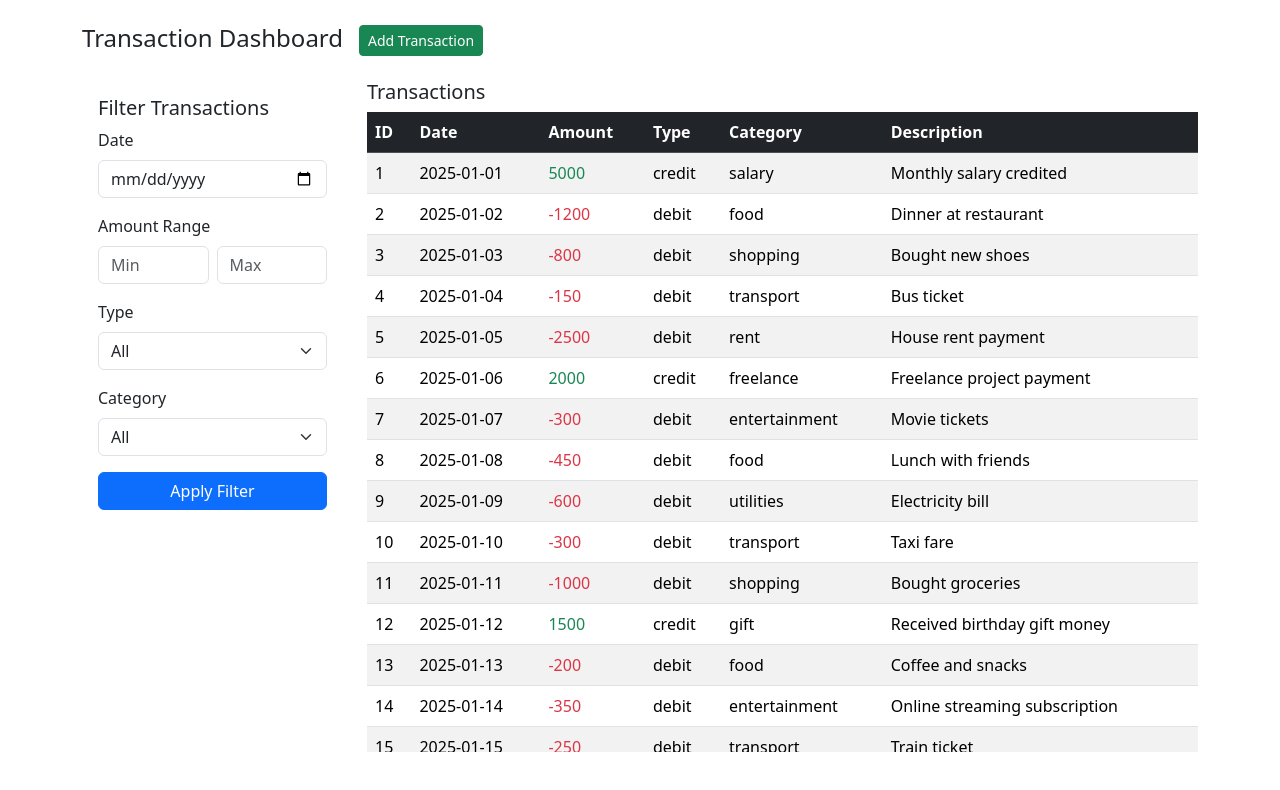
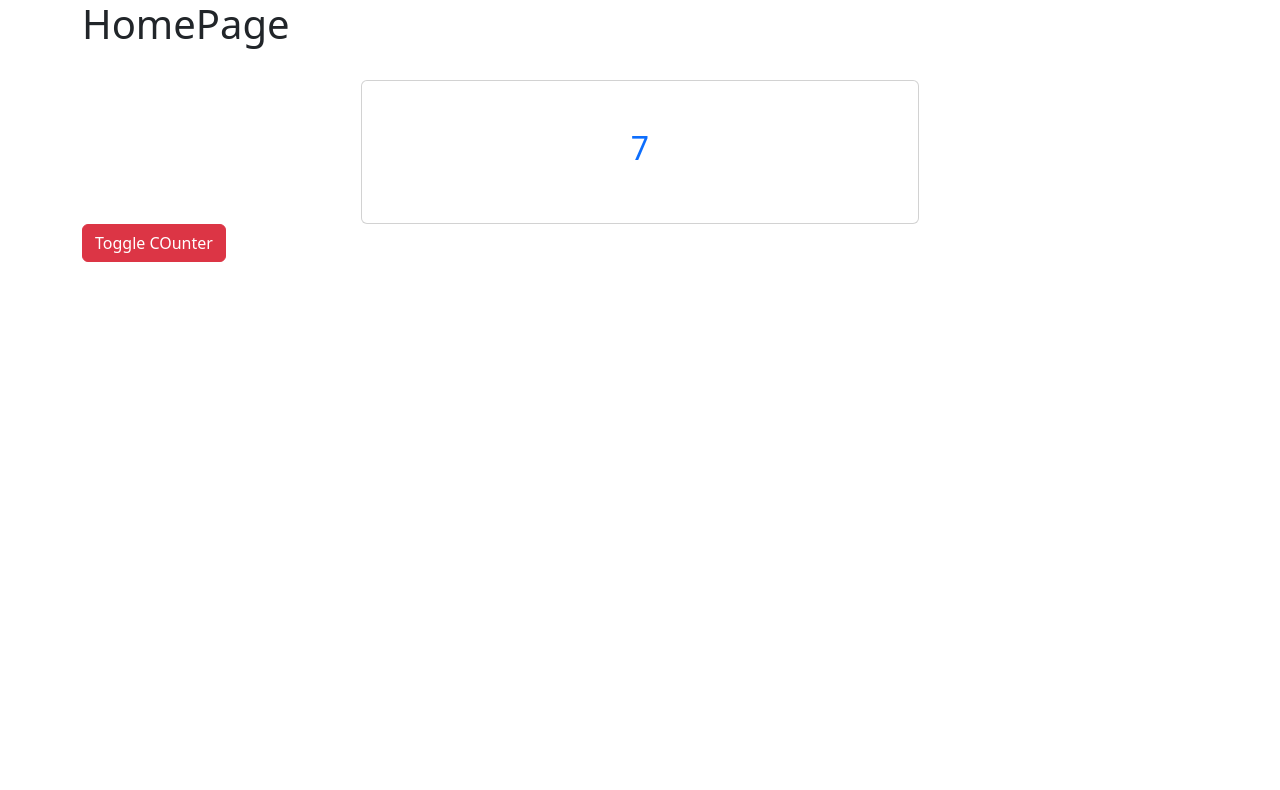
Before and after one commit to dineshk033/tvs-practise, a React (Vite) app: page / in a window 1280 px wide. Shown: the top 790 px of the page. Built offline with nearby package versions, Linux system fonts and the light colour scheme.

Commit message:
23082025 uncontrolled forms

```diff
--- a/src/App.jsx
+++ b/src/App.jsx
@@ -6,6 +6,27 @@ import { TransactionTable } from "./components/transaction-table";
 import { transactions } from "./mock/transaction";
 
 function App() {
+  const [filteredTxn, setFlteredTxn] = useState(transactions);
+
+  const handleSearch = (id) => {
+    const temp = transactions.filter((item) => item.id == id);
+    setFlteredTxn(temp);
+  };
+
+  const handleFilter = (arg) => {
+    if (arg) {
+      const { category, type } = arg;
+      // if(category )
+      const temp = transactions.filter(
+        (item) =>
+          (category == "" || item.category === category) &&
+          (!type || item.type === type)
+      );
+      setFlteredTxn(temp);
+    } else {
+      setFlteredTxn(transactions);
+    }
+  };
   return (
     <div className="container mt-4">
       <div className="row">
@@ -22,12 +43,15 @@ function App() {
         </h4>
         {/* Filter Section - 3 columns */}
         <div className="col-md-3">
-          <FilterPanel />
+          <FilterPanel handleFilter={handleFilter} />
         </div>
 
         {/* Table Section - 9 columns */}
         <div className="col-md-9">
-          <TransactionTable transactions={transactions} />
+          <TransactionTable
+            transactions={filteredTxn}
+            handleSearch={handleSearch}
+          />
         </div>
       </div>
       <TransactionForm />
--- a/src/components/filter-panel/index.jsx
+++ b/src/components/filter-panel/index.jsx
@@ -1,31 +1,58 @@
 // components/FilterPanel.jsx
-import React from "react";
+import React, { useRef } from "react";
 
-export const FilterPanel = () => {
+export const FilterPanel = ({ handleFilter }) => {
+  const dateRef = useRef(null);
+  const minPriceRef = useRef(null);
+  const maxPriceRef = useRef(null);
+  const typeRef = useRef(null);
+  const categoryRef = useRef(null);
+  const handleSubmit = (e) => {
+    e.preventDefault();
+    const data = {
+      date: dateRef.current.value,
+      minPrice: minPriceRef.current.value,
+      maxPriceRef: maxPriceRef.current.value,
+      type: typeRef.current.value,
+      category: categoryRef.current.value,
+    };
+    handleFilter(data);
+  };
+
   return (
     <div className="card border-0">
       <div className="card-body">
         <h5 className="card-title">Filter Transactions</h5>
-        <form>
+        <form onSubmit={handleSubmit}>
           {/* Date Filter */}
           <div className="mb-3">
             <label className="form-label">Date</label>
-            <input type="date" className="form-control" />
+            <input type="date" ref={dateRef} className="form-control" />
           </div>
 
           {/* Amount Range */}
           <div className="mb-3">
             <label className="form-label">Amount Range</label>
             <div className="d-flex gap-2">
-              <input type="number" className="form-control" placeholder="Min" />
-              <input type="number" className="form-control" placeholder="Max" />
+              <input
+                type="number"
+                ref={minPriceRef}
+                className="form-control"
+                placeholder="Min"
+              />
+              <input
+                type="number"
+                ref={maxPriceRef}
+                className="form-control"
+                placeholder="Max"
+              />
             </div>
           </div>
 
           {/* Transaction Type */}
           <div className="mb-3">
             <label className="form-label">Type</label>
-            <select className="form-select">
+            <select className="form-select" ref={typeRef}>
               <option value="">All</option>
               <option value="credit">Credit</option>
               <option value="debit">Debit</option>
@@ -35,7 +62,7 @@ export const FilterPanel = () => {
           {/* Category */}
           <div className="mb-3">
             <label className="form-label">Category</label>
-            <select className="form-select">
+            <select className="form-select" ref={categoryRef}>
               <option value="">All</option>
               <option value="salary">Salary</option>
               <option value="food">Food</option>
@@ -51,8 +78,11 @@ export const FilterPanel = () => {
             </select>
           </div>
 
-          <button type="button" className="btn btn-primary w-100">
+          <button type="submit" className="btn btn-primary w-100">
             Apply Filter
+          </button>
+          <button type="reset" onClick={() => handleFilter(null)}>
+            Reset
           </button>
         </form>
       </div>
--- /dev/null
+++ b/src/components/search-transaction/search-transaction.jsx
@@ -0,0 +1,30 @@
+import { useRef } from "react";
+
+function SearchTransaction({ handleSearch }) {
+  const searchRef = useRef(null);
+  //   const handleSearch = () => {
+  //     console.log(searchRef.current.value);
+  //     // console.log(document.getElementById("search"));
+  //   };
+  return (
+    <div className="d-flex align-items-center" style={{ width: "250px" }}>
+      <input
+        ref={searchRef}
+        className="form-control me-3"
+        type="text"
+        id="search"
+        maxLength={10}
+        placeholder="search by id"
+      />
+      <button
+        type="button"
+        className="btn btn-primary"
+        onClick={() => handleSearch(searchRef.current.value)}
+      >
+        Search
+      </button>
+    </div>
+  );
+}
+
+export default SearchTransaction;
--- a/src/components/transaction-table/index.jsx
+++ b/src/components/transaction-table/index.jsx
@@ -1,11 +1,15 @@
 // components/TransactionTable.jsx
 import React from "react";
+import SearchTransaction from "../search-transaction/search-transaction";
 
-export const TransactionTable = ({ transactions }) => {
+export const TransactionTable = ({ transactions, handleSearch }) => {
   return (
     // <div className="card shadow-sm">
     <div className="card-body ">
-      <h5 className="card-title mb-2">Transactions</h5>
+      <div className="d-flex justify-content-between align-items-center mb-3">
+        <h5 className="card-title mb-2">Transactions</h5>
+        <SearchTransaction handleSearch={handleSearch} />
+      </div>
       <div
         className="table-responsive "
         style={{ height: "80vh", overflow: "auto" }}
--- /dev/null
+++ b/src/features/counter/index.jsx
@@ -0,0 +1,35 @@
+import React, { useEffect, useRef, useState } from "react";
+
+export default function Counter() {
+  const [count, setCount] = useState(0);
+  const clearInst = useRef(null);
+  useEffect(() => {
+    console.log("mounting phase");
+    const instance = setInterval(() => {
+      console.log(count);
+      setCount((count) => count + 1);
+    }, 1000);
+    clearInst.current = instance;
+    return () => {
+      console.log("desttoy the compoej");
+      if (clearInst) {
+        clearInterval(clearInst.current);
+      }
+    };
+  }, []);
+  useEffect(() => {
+    console.log("Re-renders happened");
+  });
+  console.log(count);
+  return (
+    <div className="container">
+      <div className=" row justify-content-center">
+        <div className="col-6 card mt-4">
+          <h1 className="p-5 fs-2 text-primary border-1 text-center">
+            {count}
+          </h1>
+        </div>
+      </div>
+    </div>
+  );
+}
--- a/src/main.jsx
+++ b/src/main.jsx
@@ -5,4 +5,6 @@ import App from "./App.jsx";
 
 import "bootstrap/dist/css/bootstrap.min.css";
 import "bootstrap/dist/js/bootstrap.bundle.min.js"; // Includes Popper
-createRoot(document.getElementById("root")).render(<App />);
+import Counter from "./features/counter/index.jsx";
+import CounterPage from "./pages/counter.jsx";
+createRoot(document.getElementById("root")).render(<CounterPage />);
--- /dev/null
+++ b/src/pages/counter.jsx
@@ -0,0 +1,18 @@
+import React, { useState } from "react";
+import Counter from "../features/counter";
+
+export default function CounterPage() {
+  const [showCounter, setShowCounter] = useState(true);
+  return (
+    <div className="container">
+      <h1>HomePage</h1>
+      {showCounter && <Counter />}
+      <button
+        className="btn btn-danger"
+        onClick={() => setShowCounter((prev) => !prev)}
+      >
+        Toggle COunter
+      </button>
+    </div>
+  );
+}
```
Also changed, not shown: src/pages/home.jsx (added, +10 -0 lines).
